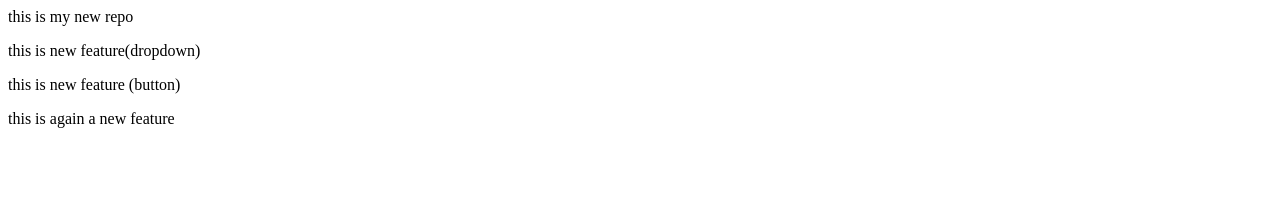
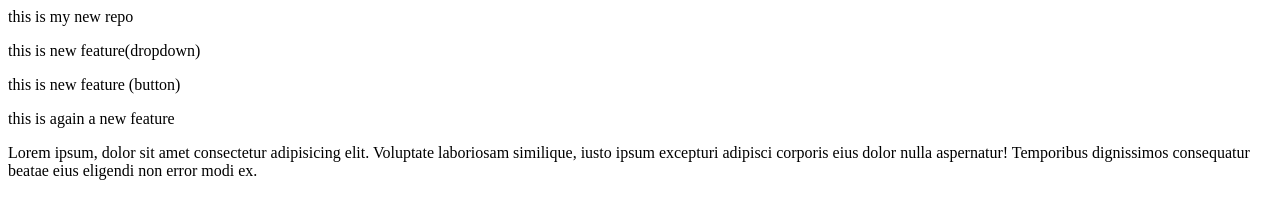
Before and after one commit to ameliasen/samplerepo, a plain HTML site: page index.html in a window 1280 px wide. Drawn offline with Linux system fonts and the light colour scheme.

Commit message:
add lorem

```diff
--- a/index.html
+++ b/index.html
@@ -3,3 +3,7 @@
 <p>this is new feature(dropdown)</p>
 <p>this is new feature (button) </p>
 <p>this is again a new feature</p>
+<p>Lorem ipsum, dolor sit amet consectetur
+    adipisicing elit. Voluptate laboriosam similique, iusto ipsum excepturi
+    adipisci corporis eius dolor nulla aspernatur!
+     Temporibus dignissimos consequatur beatae eius eligendi non error modi ex.</p>
```
